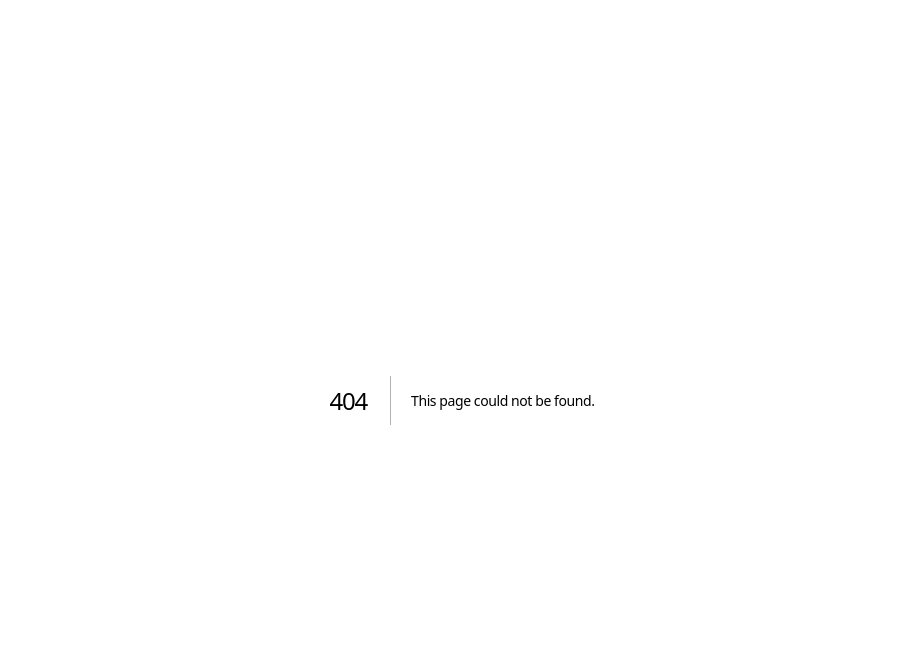
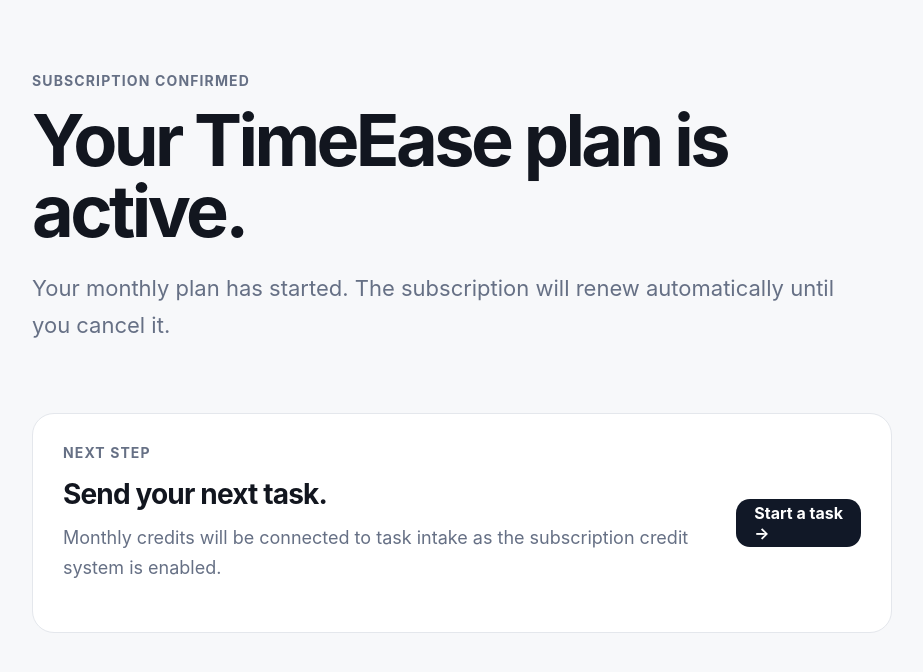
Before and after one commit to goplanetdigital/timeease-web, a Next.js app: page /subscription-success in a window 1280 px wide. Before the commit this address had no page. Shown: the top 672 px of the page, without its empty margins (178-1101 px from the left). Built offline with nearby package versions, Linux system fonts and the light colour scheme.

Commit message:
Add subscription success page

```diff
--- /dev/null
+++ b/app/subscription-success/page.tsx
@@ -0,0 +1,30 @@
+import Link from "next/link";
+
+export default function SubscriptionSuccessPage() {
+  return (
+    <main className="page-shell article-shell">
+      <section className="page-header">
+        <div className="eyebrow">Subscription confirmed</div>
+        <h1>Your TimeEase plan is active.</h1>
+        <p className="article-intro">
+          Your monthly plan has started. The subscription will renew automatically
+          until you cancel it.
+        </p>
+      </section>
+
+      <section className="cta-panel">
+        <div>
+          <div className="eyebrow">Next step</div>
+          <h2>Send your next task.</h2>
+          <p>
+            Monthly credits will be connected to task intake as the subscription
+            credit system is enabled.
+          </p>
+        </div>
+        <Link className="button primary" href="/upload">
+          Start a task →
+        </Link>
+      </section>
+    </main>
+  );
+}
```
